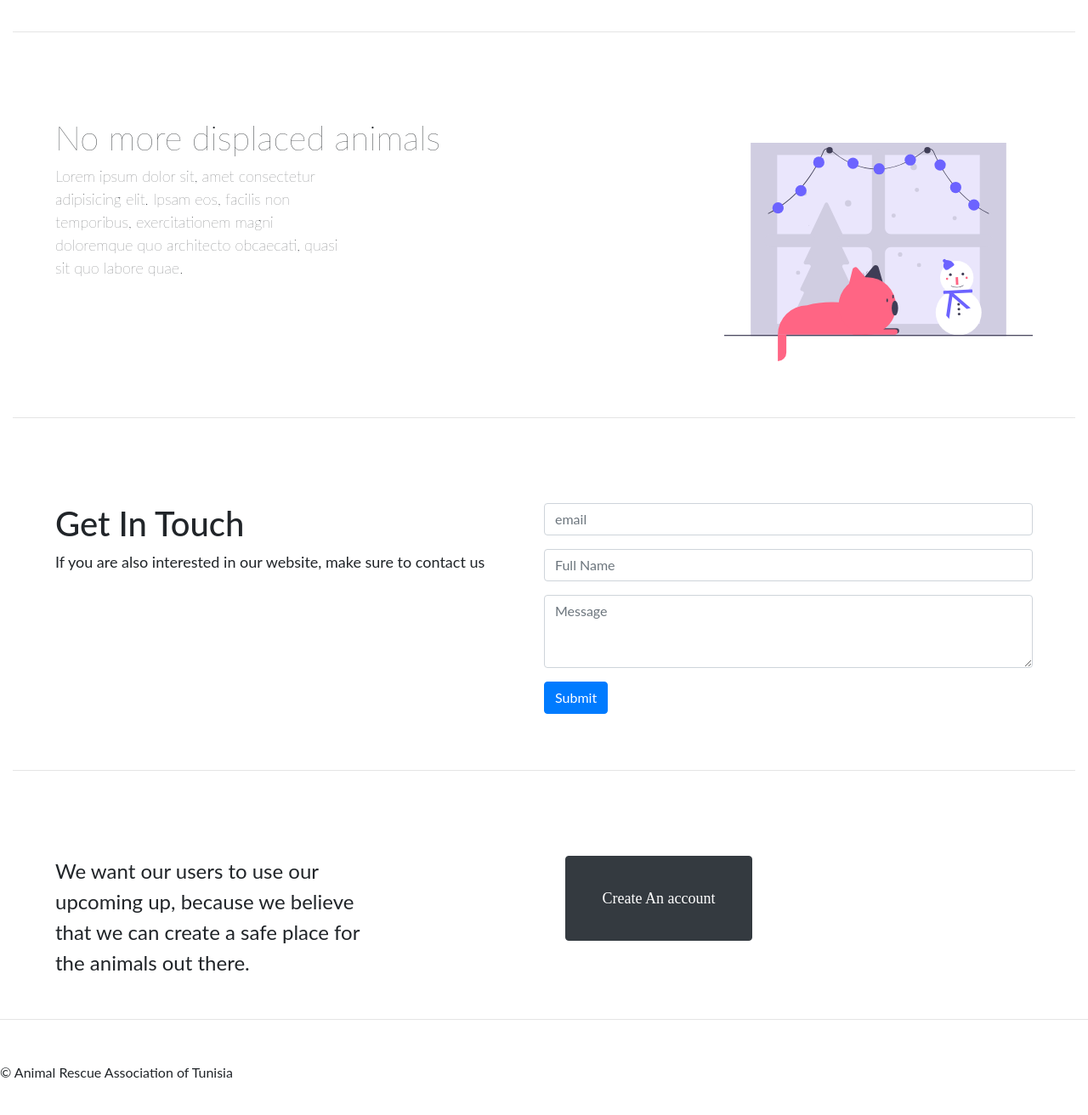
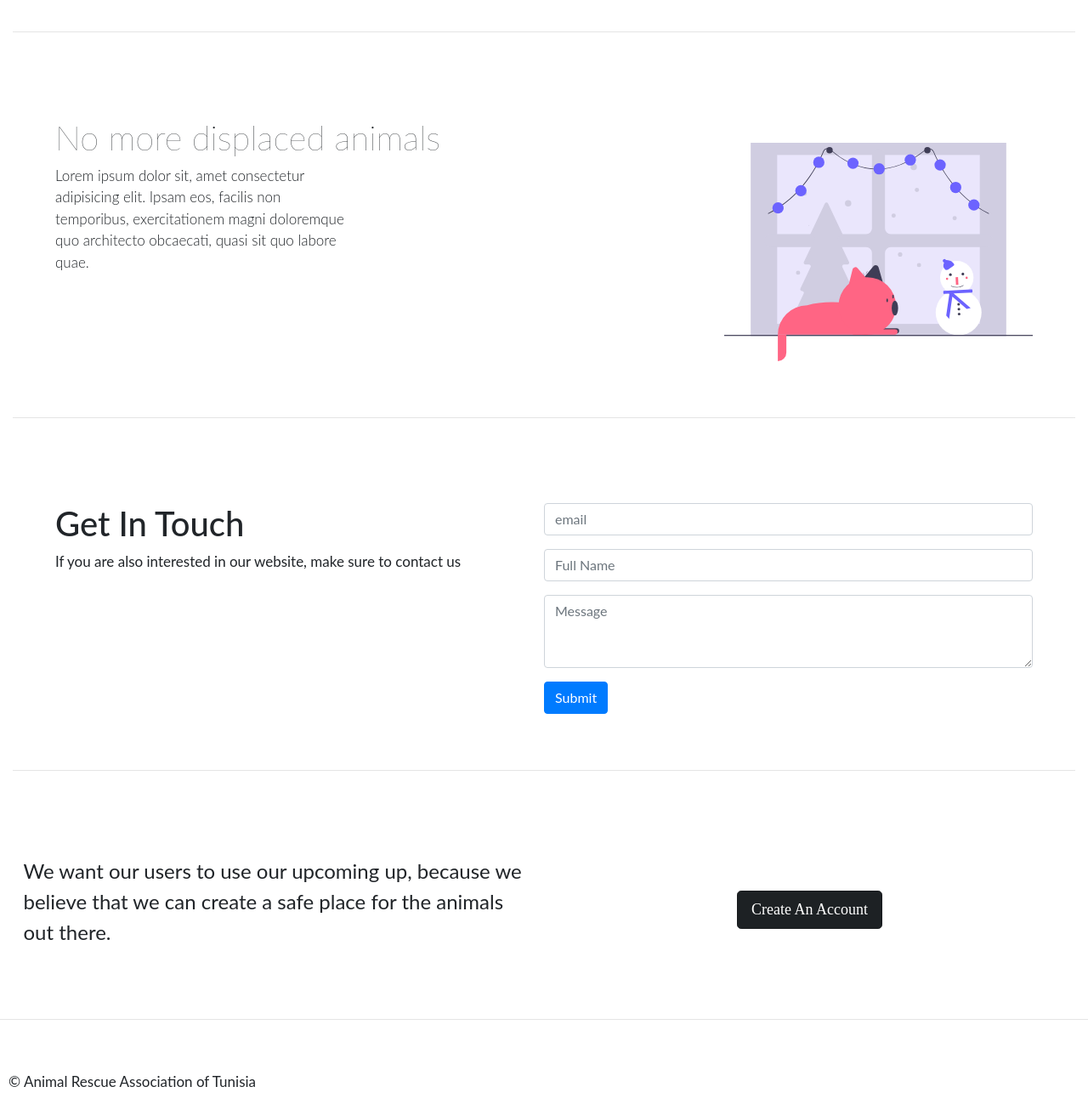
Before and after one commit to EslemOuederni/Rescue-animal-page, a PHP site: page / in a window 1280 px wide. Shown: the part 1908-3220 px from the top of the page at 85% size. Before the commit the page ends 3176 px from the top, so only its background shows below. Run offline with PHP 8.4, Linux system fonts and the light colour scheme; some libraries are stand-ins or nearby versions.

```diff
--- a/css/style.css
+++ b/css/style.css
@@ -59,8 +59,7 @@ hr{
     font-weight: lighter;
 }
 #about p{
-    font-size:18px;
-    font-weight: lighter;
+    font-size:17px;
     width: 348px;
 }
 #contact{
@@ -73,22 +72,33 @@ hr{
     font-size: 40px;
 }
 #contact p{
-    font-size: 18px;
+    font-size: 17px;
 }
 .app {
-    padding: 50px;
+    padding-top: 50px;
+    padding-bottom:50px;
     display: grid;
     grid-template-columns : repeat(2,1fr);
-
+    place-items: center;
 }
 .app .description{
     font-size: 24px;
     width: 600px;
     height: 126px;
 }
-.button button {
+.button{
+    display: flex;
+    justify-content: center;
+    align-items: center;
+    width: 270px;
+    height: 112px;
+}
+.button a {
     font-family:'Source Sans Pro';
     font-size: 18px;
-    width: 220px;
-    height: 100px;
+
 }
+footer{
+    padding: 10px;
+    font-size:17px;
+}
--- a/index.html
+++ b/index.html
@@ -103,14 +103,13 @@
             </form>
         </div>
         <hr class="clear">
-        <div class="app row mt-sm-4 mt-md-0">
-            <div class="col-sm-6 col-md-8 text-md-left description">
+        <div class="app">
+            <div class="description">
                 <p>We want our users to use our upcoming up, because we believe
                     that we can create a safe place for the animals out there.</p>
             </div>
-                <div class="button col-sm-6 col-md-4">
-                    <button href="/account.html" type="submit" class="btn btn-dark ">Create An account</button>
-
+                <div class="button">
+                    <a href="/account.html" class="btn btn-dark btn-lg active" role="button">Create An Account</a>
                 </div>
         </div>
      </div>
```
